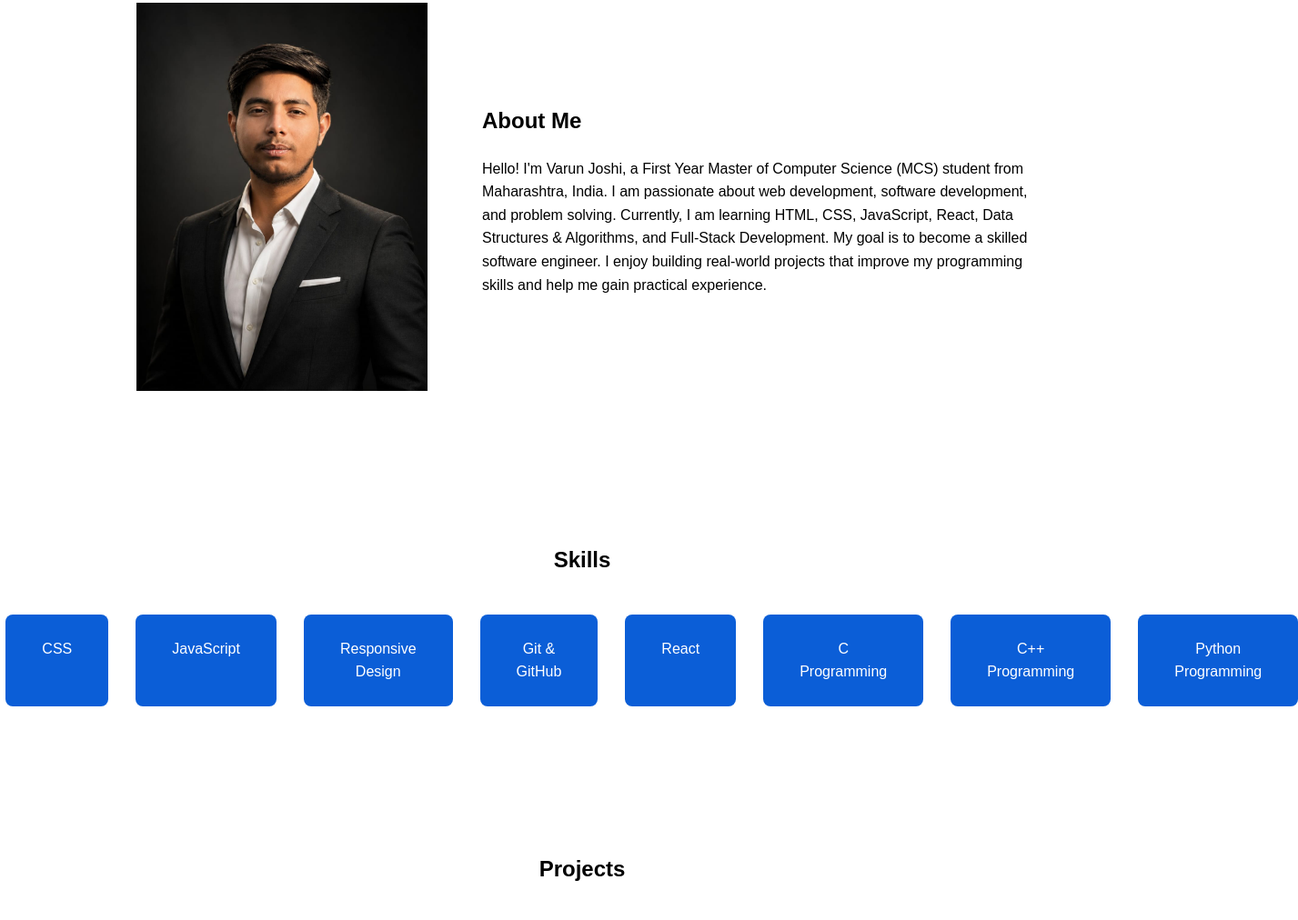
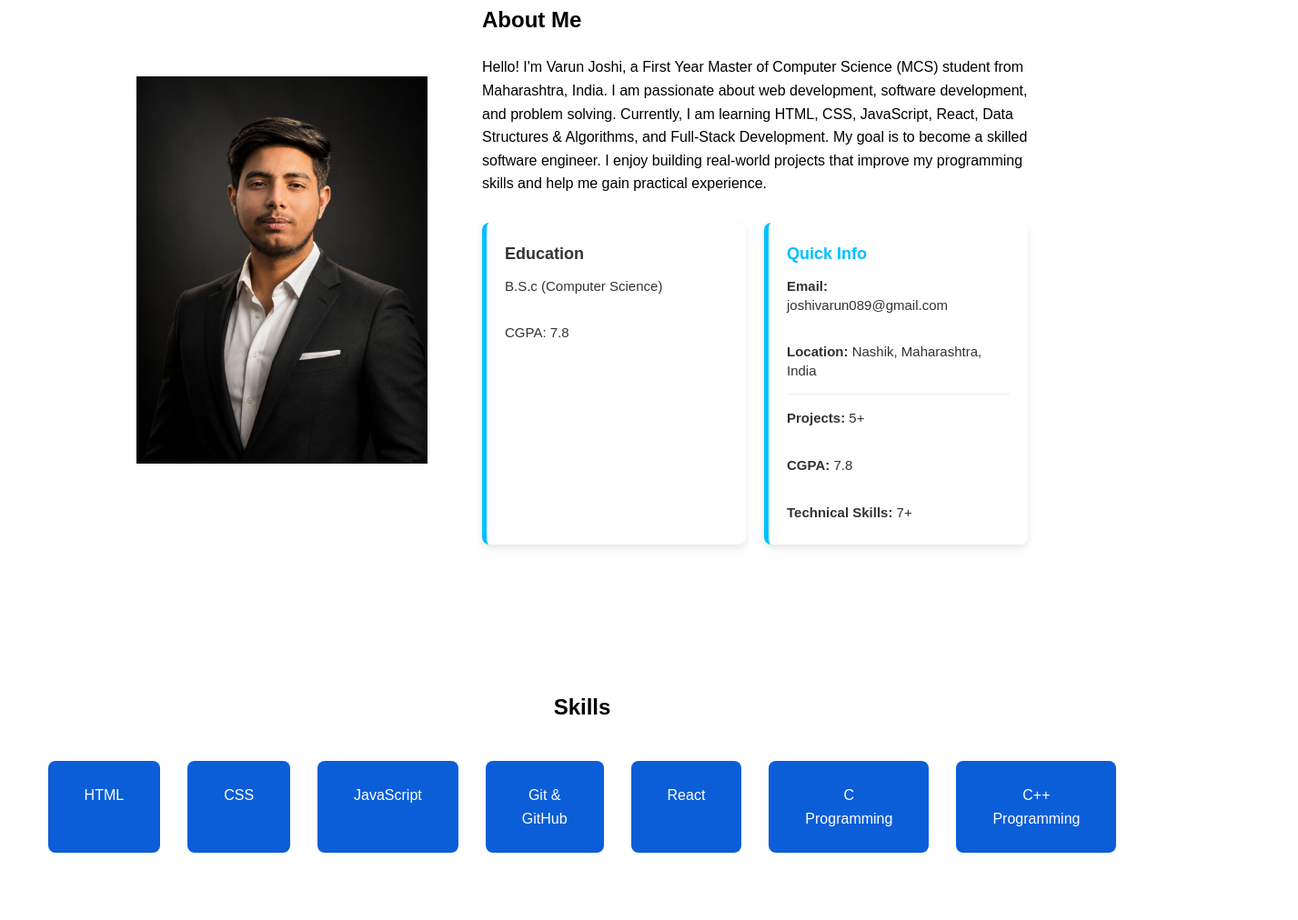
Before and after one commit to VarunJoshi591/portfolio-website, a plain HTML site: page index.html in a window 1280 px wide. Shown: the part 836-1848 px from the top of the page at 91% size, 1427 px wide, since content can reach past the window. Drawn offline with Linux system fonts and the light colour scheme.

Commit message:
Add Education and Quick Info to About section

```diff
--- a/assets/css/style.css
+++ b/assets/css/style.css
@@ -86,6 +86,45 @@ nav ul li a{
     margin-bottom:20px;
 }
 
+.about-info-cards {
+    display: flex;
+    gap: 20px;
+    margin-top: 30px;
+    flex-wrap: wrap;
+}
+
+.info-card {
+    background: white;
+    color: #333;
+    padding: 20px;
+    border-radius: 8px;
+    box-shadow: 0 4px 8px rgba(0,0,0,0.1);
+    flex: 1;
+    min-width: 250px;
+    border-left: 5px solid #00bfff;
+}
+
+.info-card h3 {
+    margin-bottom: 10px;
+    font-size: 18px;
+}
+
+.quick-info-title {
+    color: #00bfff;
+}
+
+.info-card hr {
+    margin: 15px 0;
+    border: none;
+    border-top: 1px solid #eee;
+}
+
+.info-card p {
+    font-size: 15px;
+    margin-bottom: 5px;
+    line-height: 1.4;
+}
+
 /* Skills */
 
 #skills{
--- a/index.html
+++ b/index.html
@@ -1,11 +1,13 @@
 <!DOCTYPE html>
 <html lang="en">
+
 <head>
     <meta charset="UTF-8">
     <meta name="viewport" content="width=device-width, initial-scale=1.0">
     <title>Portfolio</title>
     <link rel="stylesheet" href="assets/css/style.css">
 </head>
+
 <body>
 
     <header>
@@ -54,6 +56,28 @@ software engineer.
                 I enjoy building real-world projects that improve my programming skills and
                 help me gain practical experience.
             </p>
+
+            <div class="about-info-cards">
+                <div class="info-card">
+                    <h3>Education</h3>
+                    <p>B.S.c (Computer Science)</p>
+                    <br>
+                    <p>CGPA: 7.8</p>
+                </div>
+
+                <div class="info-card">
+                    <h3 class="quick-info-title">Quick Info</h3>
+                    <p><strong>Email:</strong><br>joshivarun089@gmail.com</p>
+                    <br>
+                    <p><strong>Location:</strong> Nashik, Maharashtra, India</p>
+                    <hr>
+                    <p><strong>Projects:</strong> 5+</p>
+                    <br>
+                    <p><strong>CGPA:</strong> 7.8</p>
+                    <br>
+                    <p><strong>Technical Skills:</strong> 7+</p>
+                </div>
+            </div>
         </div>
     </section>
 
@@ -65,12 +89,10 @@ help me gain practical experience.
             <div class="card">HTML</div>
             <div class="card">CSS</div>
             <div class="card">JavaScript</div>
-        <div class="card">Responsive Design</div>
             <div class="card">Git & GitHub</div>
             <div class="card">React</div>
             <div class="card">C Programming</div>
             <div class="card">C++ Programming</div>
-        <div class="card">Python Programming</div>
 
         </div>
     </section>
@@ -121,4 +143,5 @@ help me gain practical experience.
     </footer>
 
 </body>
+
 </html>
```
Lines whose indentation alone changed are shown as unchanged.
